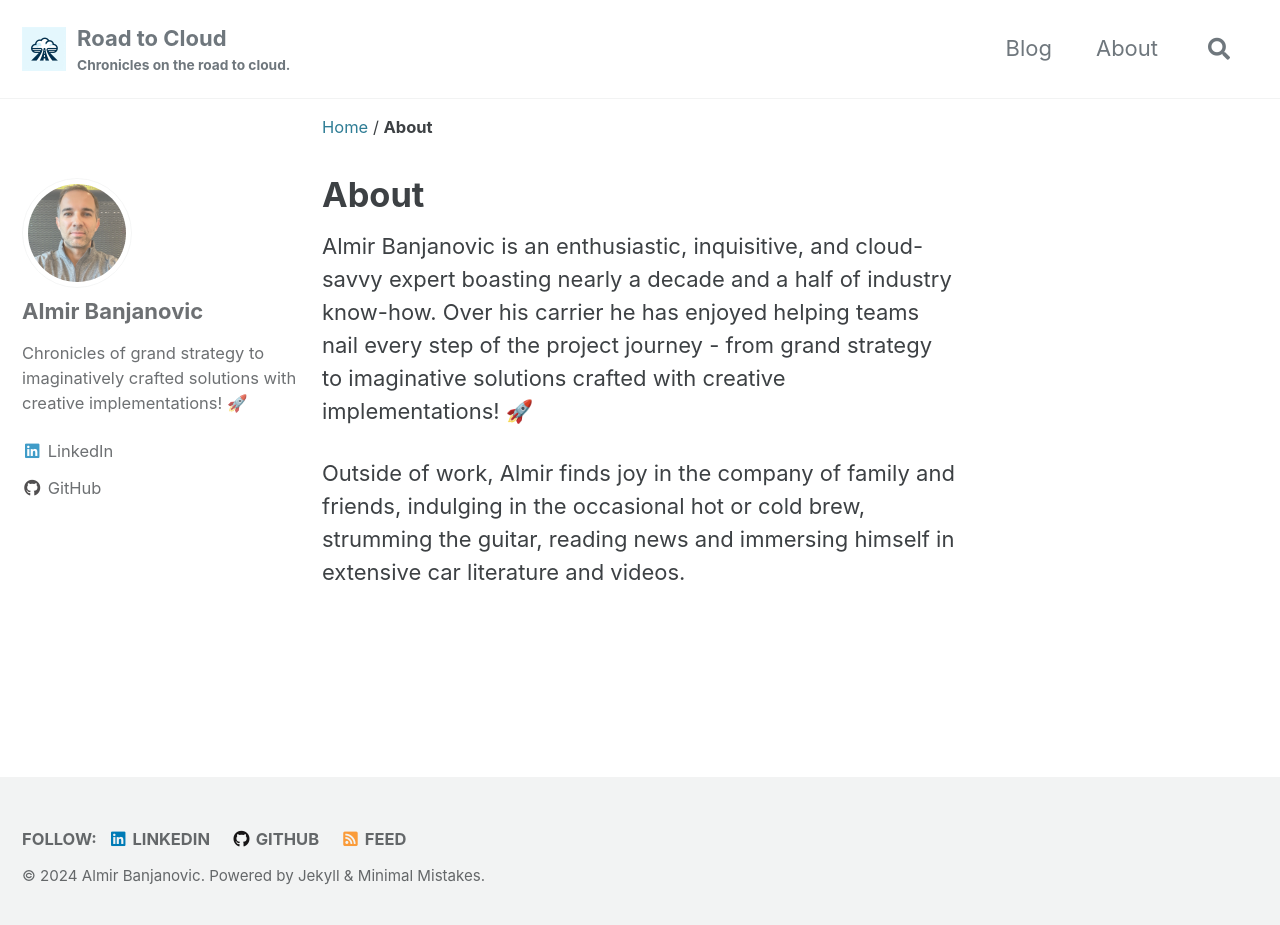
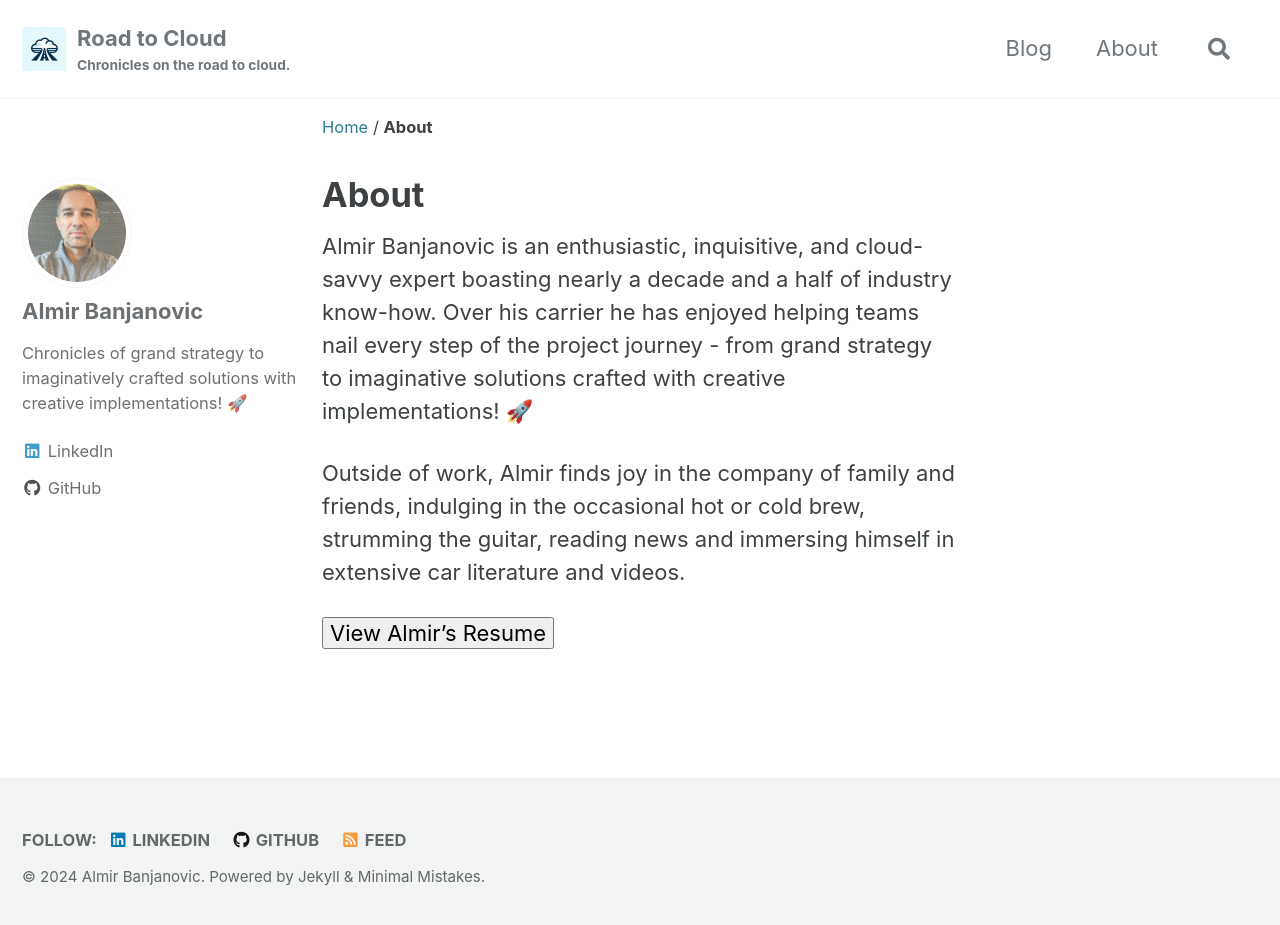
Before and after one commit to almirbanjanovic/roadtocloud.github.io, a Jekyll site: the page built from _pages/about.md, in a window 1280 px wide and 932 px high. Shown: the top 925 px of the window. Built offline with Jekyll 4.4.1, drawn with Linux system fonts in a browser that asks for light colours; cached includes are drawn as plain includes.

Commit message:
Update about.md

```diff
--- a/_pages/about.md
+++ b/_pages/about.md
@@ -6,3 +6,5 @@ permalink: /about/
 Almir Banjanovic is an enthusiastic, inquisitive, and cloud-savvy expert boasting nearly a decade and a half of industry know-how. Over his carrier he has enjoyed helping teams nail every step of the project journey - from grand strategy to imaginative solutions crafted with creative implementations! 🚀
 
 Outside of work, Almir finds joy in the company of family and friends, indulging in the occasional hot or cold brew, strumming the guitar, reading news and immersing himself in extensive car literature and videos.
+
+<button name="button" onclick="/assets/documents/Almir_Banjanovic_Resume_2024.pdf">View Almir's Resume</button>
```
